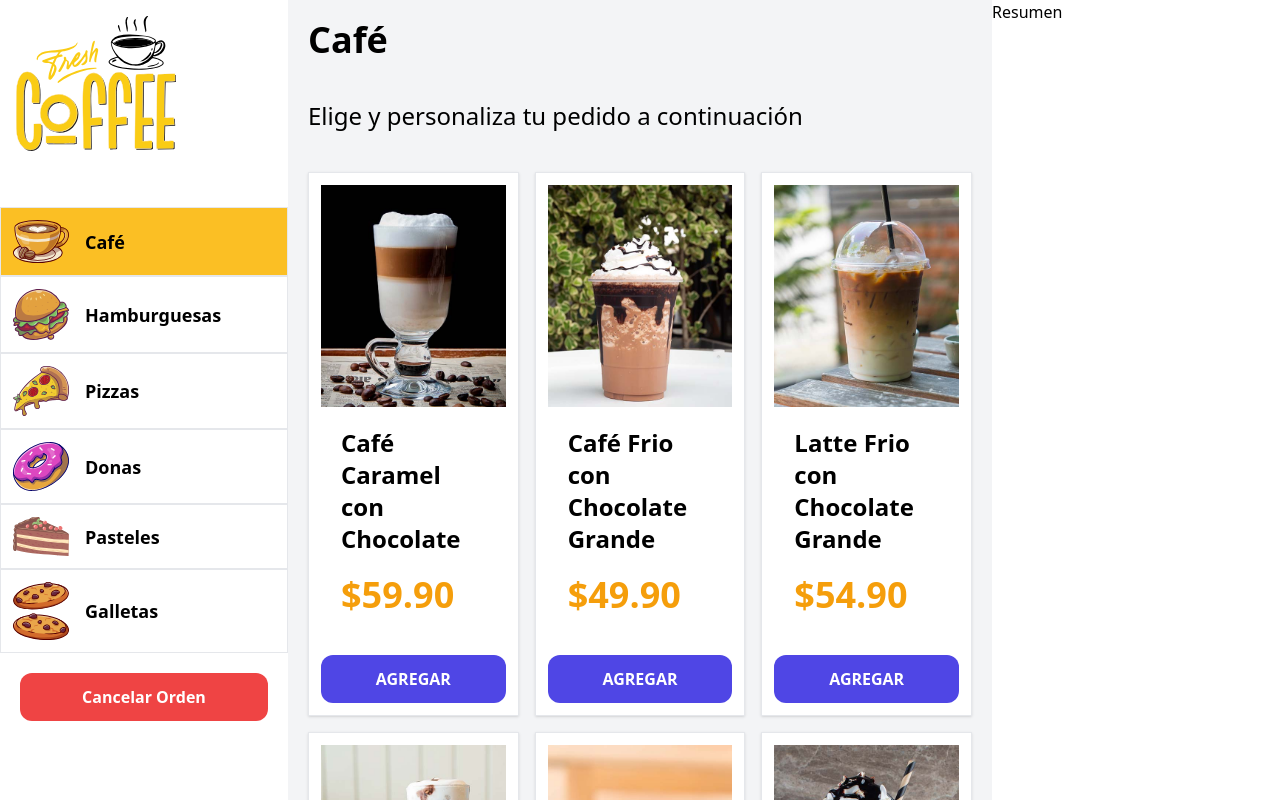
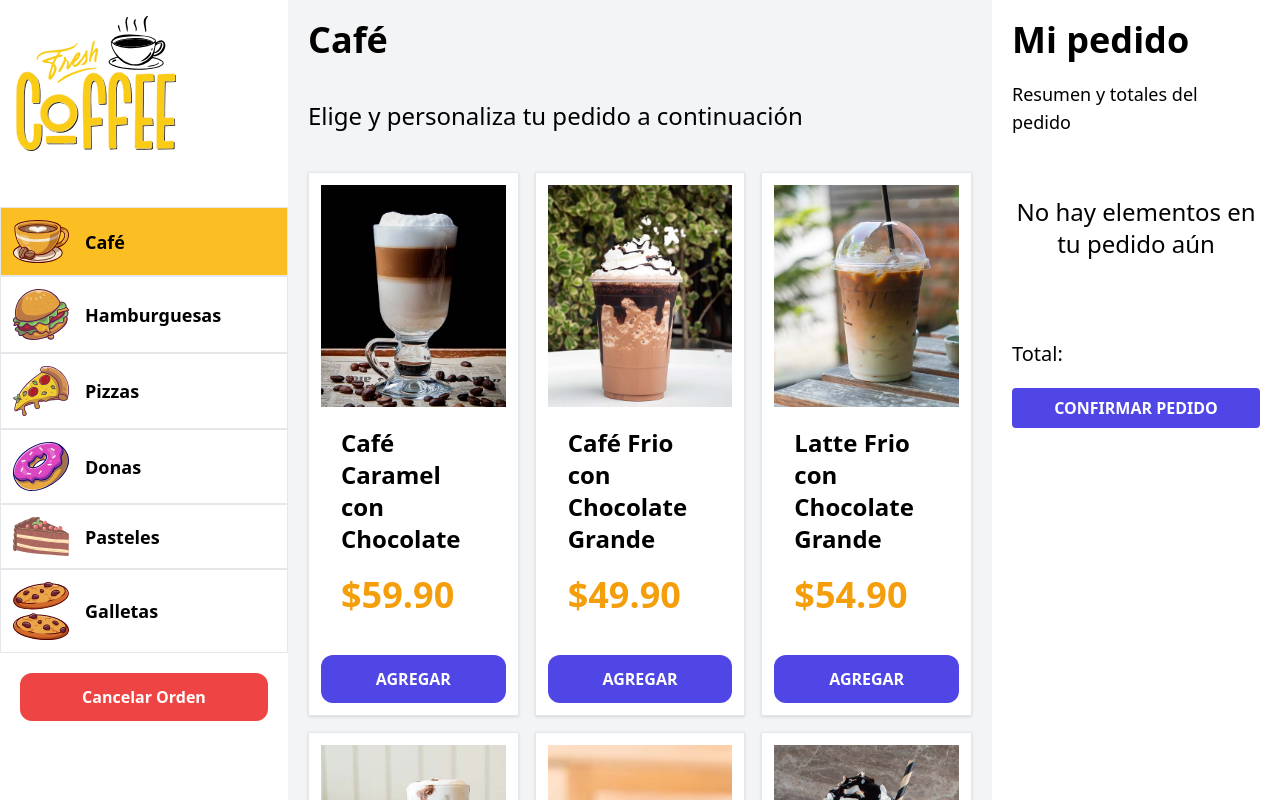
Before and after one commit to Leo-Zubiri/Laravel-React, a React (Vite) app in the folder react-front/: page / in a window 1280 px wide. Built offline with nearby package versions, Linux system fonts and the light colour scheme.

Commit message:
Apartado Resumen partes agregadas

```diff
--- a/react-front/src/components/Resumen.jsx
+++ b/react-front/src/components/Resumen.jsx
@@ -1,6 +1,42 @@
+import useAppContext from "../hooks/useAppContext"
 
 export default function Resumen() {
+  const {pedido} = useAppContext();
+
   return (
-    <div className="md:w-72">Resumen</div>
+    <aside className="md:w-72 h-screen overflow-y-scroll p-5">
+      <h1 className="text-4xl font-black">
+        Mi pedido
+      </h1>
+      <p className="text-lg my-5">
+        Resumen y totales del pedido
+      </p>
+
+      <div className="py-10">
+        {
+          pedido.length === 0 ? (
+            <p className="text-center text-2xl">
+              No hay elementos en tu pedido aún
+            </p>
+          ) : (
+            <p>Si hay algo</p>
+          )
+        }
+      </div>
+
+      <p className="text-xl mt-10">
+        Total: {''}
+      </p>
+
+      <form action="" className="w-full">
+        <div className="mt-5">
+          <input
+            type="submit"
+            className="bg-indigo-600 hover:bg-indigo-800 px-5 py-2 rounded uppercase font-bold text-white text-center w-full cursor-pointer"
+            value="Confirmar Pedido"
+          />
+        </div>
+      </form>
+    </aside>
   )
 }
--- a/react-front/src/context/AppProvider.jsx
+++ b/react-front/src/context/AppProvider.jsx
@@ -9,6 +9,7 @@ export const AppProvider = ({children}) => {
     const [categoriaActual, setCategoriaActual] = useState(categorias[0]);
     const [modal, setModal] = useState(false);
     const [producto, setProducto] = useState({});
+    const [pedido, setPedido] = useState([]);
 
     const handleClickCategoria = (id) => {
         const categoria = categorias.filter((cat) => cat.id === id)[0];
@@ -31,6 +32,7 @@ export const AppProvider = ({children}) => {
                 handleClickCategoria,
                 modal, handleClickModal,
                 producto, handleSetProducto,
+                pedido, setPedido,
             }}
         >
             { children }
```
